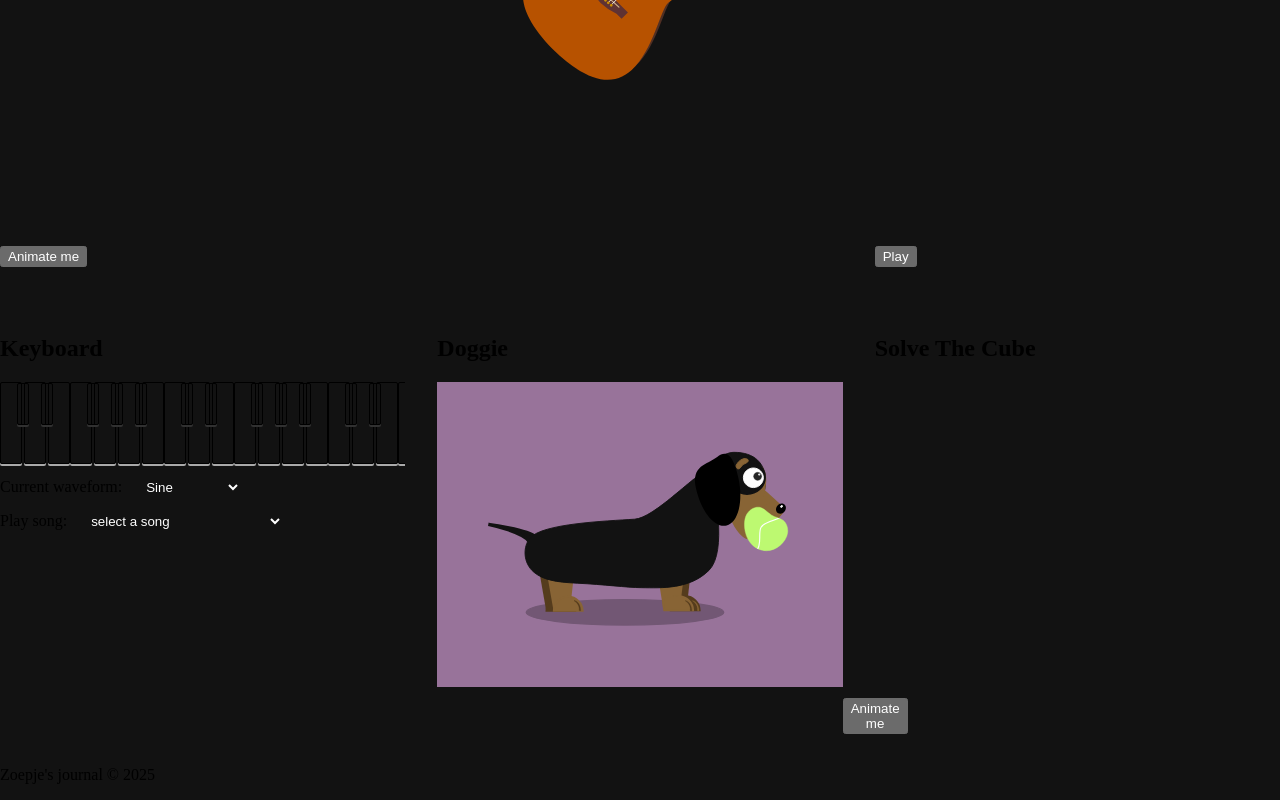
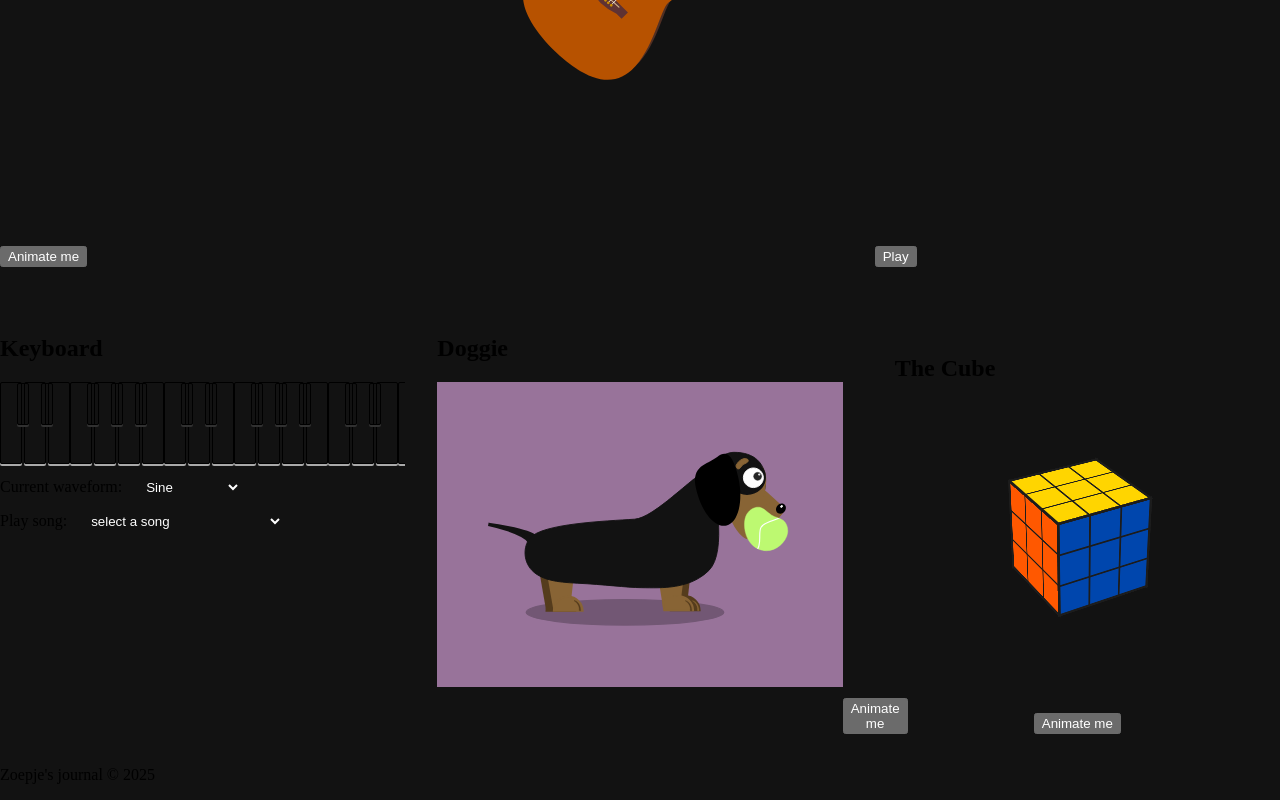
Before and after one commit to zoepje/i-love-web, a SvelteKit app: page /experiments in a window 1280 px wide. Shown: the part 694-1494 px from the top of the page. Built offline with nearby package versions, Linux system fonts and the light colour scheme.

Commit message:
rubiks cube animation

```diff
--- a/src/routes/experiments/+page.svelte
+++ b/src/routes/experiments/+page.svelte
@@ -199,12 +199,12 @@
 
 	// #region Rubiks Cube
 	const cubeFaces = [
-		{ face: 'front', color: 'red' },
-		{ face: 'back', color: 'orange' },
-		{ face: 'left', color: 'green' },
-		{ face: 'right', color: 'blue' },
-		{ face: 'top', color: 'white' },
-		{ face: 'bottom', color: 'yellow' }
+		{ face: 'right', color: 'red' },
+		{ face: 'left', color: 'orange' },
+		{ face: 'back', color: 'green' },
+		{ face: 'front', color: 'blue' },
+		{ face: 'bottom', color: 'white' },
+		{ face: 'top', color: 'yellow' }
 	];
 	const blocksPerFace = 9;
 	// #endregion Rubiks Cube
@@ -570,9 +570,9 @@
 	</div>
 
 	<div class="cube ex">
-		<h2>Solve The Cube</h2>
+		<h2>The Cube</h2>
 
-		<div class="rubriks-cube">
+		<div class="rubiks-cube" class:animate={animations['cube']}>
 			{#each cubeFaces as { face, color }}
 				<div class="face {face}">
 					{#each Array(blocksPerFace) as _, i}
@@ -581,6 +581,11 @@
 				</div>
 			{/each}
 		</div>
+
+		<button on:click={() => toggleAnimation('cube')}>
+			<span class:hide={animations['cube']}>Animate me</span>
+			<span class="stop" class:show={animations['cube']}>Stop</span>
+		</button>
 	</div>
 </div>
 
@@ -1056,6 +1061,106 @@
 		max-height: 70%;
 		width: 100%;
 	}
+	/* #endregion Dog */
 
-	/* #endregion Dog */
+	/* #region Rubiks Cube */
+	.cube {
+		display: flex;
+		justify-content: center;
+		align-items: center;
+		perspective:  800px;
+
+		& h2 {
+			position: absolute;
+			top: 20px;
+			left: 20px;
+		}
+	}
+
+	.rubiks-cube {
+		position: relative;
+		width: 100px;
+		height: 100px;
+		transform-style: preserve-3d;
+		transform: rotateX(-30deg) rotateY(30deg);
+	}
+
+	.rubiks-cube.animate {
+		animation: rotate 10s infinite linear;
+	}
+
+	@keyframes rotate {
+		0% {
+			transform: rotateX(-30deg) rotateY(30deg);
+		}
+		50% {
+			transform: rotateX(30deg) rotateY(210deg);
+		}
+		100% {
+			transform: rotateX(-30deg) rotateY(390deg);
+		}
+	}
+
+	.face {
+		position: absolute;
+		width: 100px;
+		height: 100px;
+		display: grid;
+		grid-template-columns: repeat(3, 1fr);
+		grid-template-rows: repeat(3, 1fr);
+		border: 2px solid #1c1c1c;
+	}
+
+	.block {
+		border: 1px solid #1c1c1c;
+	}
+
+	.red {
+		background-color: #b71234;
+	}
+
+	.orange {
+		background-color: #ff5800;
+	}
+
+	.blue {
+		background-color: #0046ad;
+	}
+
+	.green {
+		background-color: #009b48;
+	}
+
+	.yellow {
+		background-color: #ffd500;
+	}
+
+	.white {
+		background-color: white;
+	}
+
+	.front {
+		transform: rotateY(0deg) translateZ(50px);
+	}
+
+	.back {
+		transform: rotateY(180deg) translateZ(50px);
+	}
+
+	.left {
+		transform: rotateY(-90deg) translateZ(50px);
+	}
+
+	.right {
+		transform: rotateY(90deg) translateZ(50px);
+	}
+
+	.top {
+		transform: rotateX(90deg) translateZ(50px);
+	}
+
+	.bottom {
+		transform: rotateX(-90deg) translateZ(50px);
+	}
+	/* #endregion Rubiks Cube */
 </style>
```
